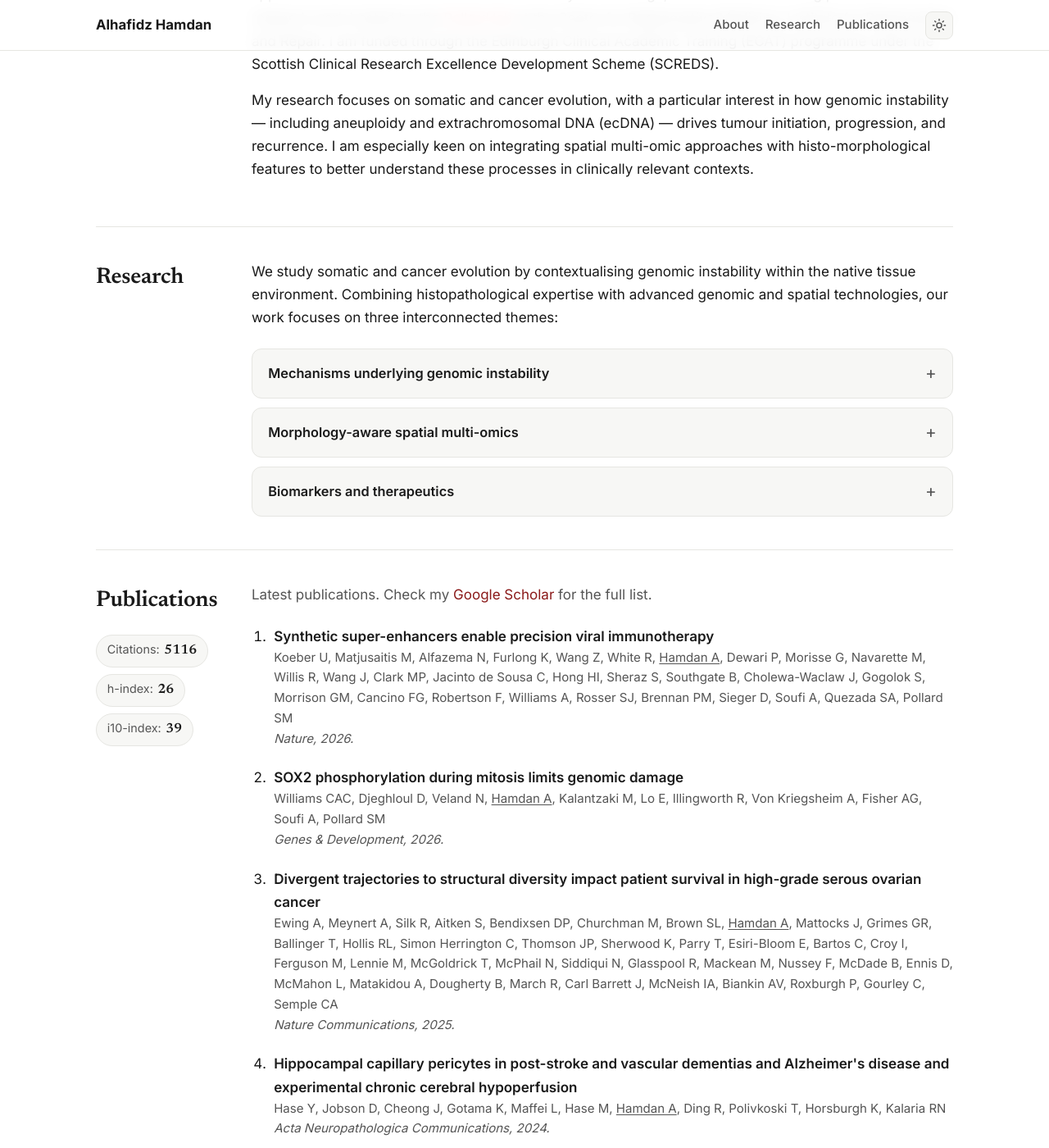
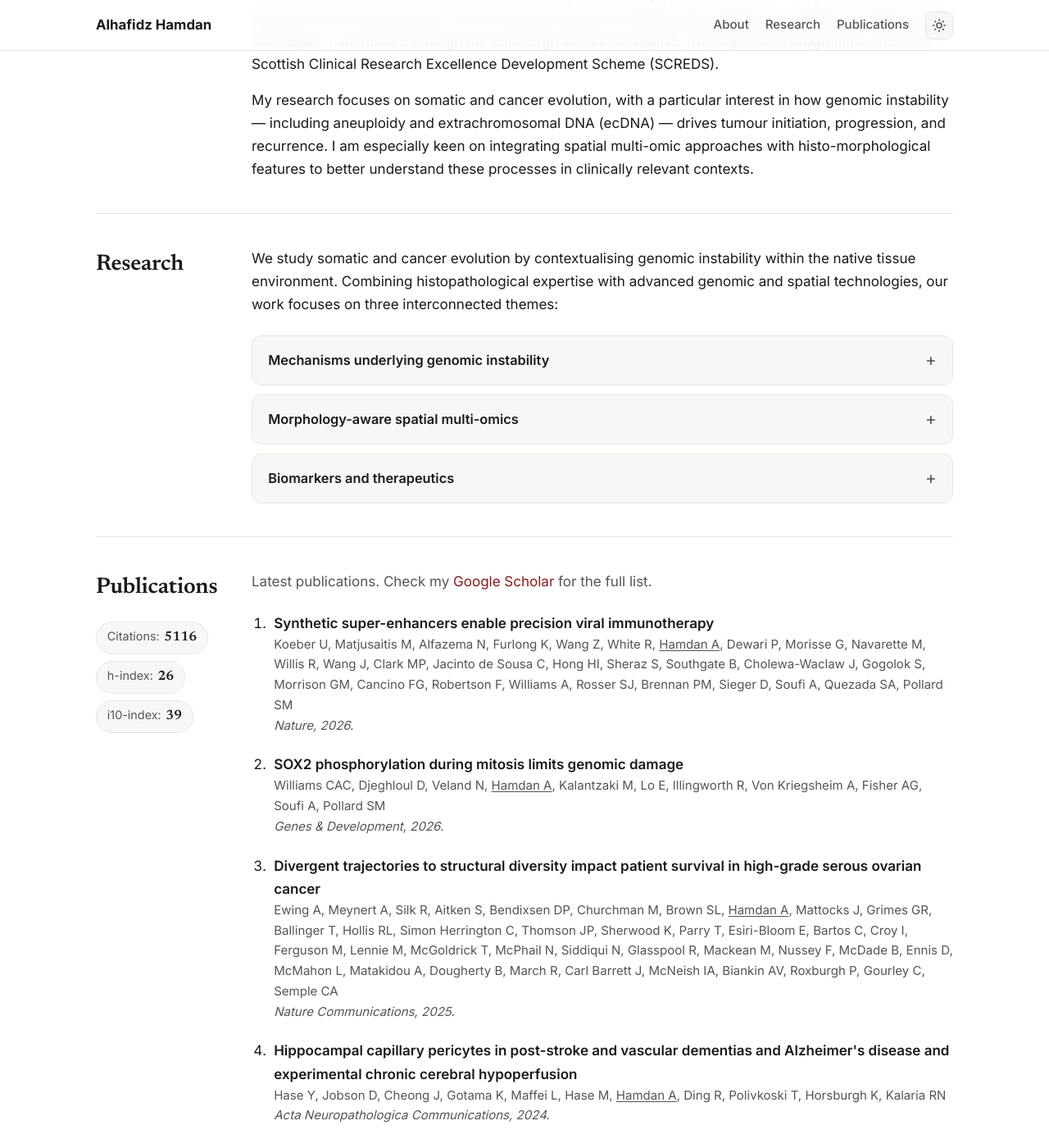
Before and after one commit to alhafidzhamdan/alhafidzhamdan.github.io, a Jekyll site: the page built from index.html, in a window 1280 px wide and 1400 px high, scrolled down 425 px. Shown: the whole window at 82% size. Built offline with Jekyll 4.4.1, drawn with Linux system fonts in a browser that asks for light colours.

Commit message:
Equalise spacing between sections (zero trailing margin on last content)

```diff
--- a/assets/css/style.css
+++ b/assets/css/style.css
@@ -129,6 +129,7 @@ a:hover { color: var(--accent-soft); text-decoration: underline; }
 .section-split > .split-label,
 .split-aside > .split-label { margin: 0; }
 .split-content > *:first-child { margin-top: 0; }
+.split-content > *:last-child { margin-bottom: 0; }
 /* Scholar metrics stacked in the Publications left column */
 .split-aside .scholar-stats {
   flex-direction: column;
```
